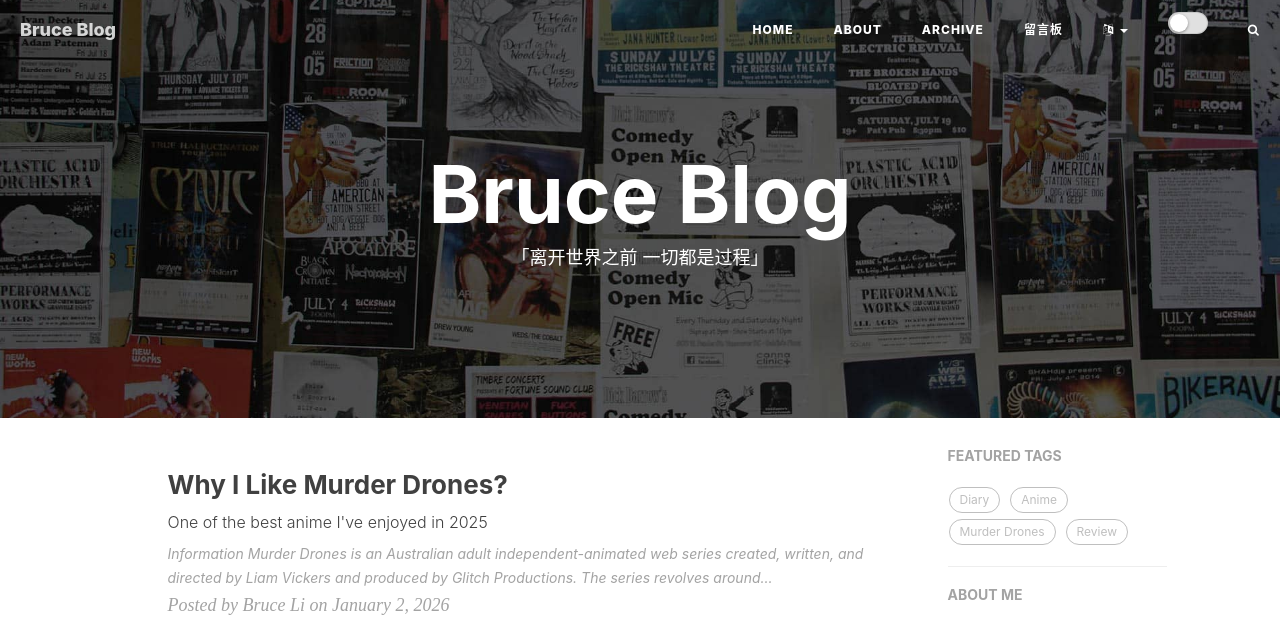
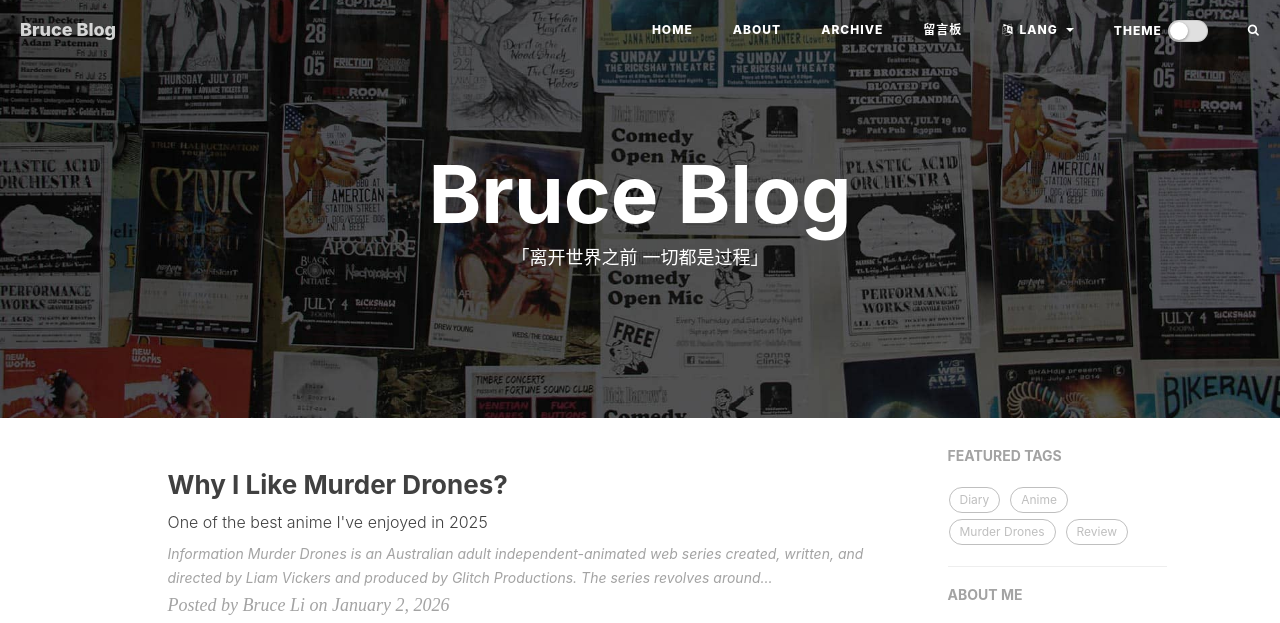
Before and after one commit to Lpiney/lpiney.github.io, a Jekyll site: the page built from index.html, in a window 1280 px wide, cut to the strip 0-623 px from the top of the page. Built offline with Jekyll 4.4.1, drawn with Linux system fonts in a browser that asks for light colours; nearby versions of some CDN libraries; the list of posts is cut into pages by our own code; comment, search, counter and statistics services are not loaded.

Commit message:
feat: align navbar toggles and add labels

```diff
--- a/_includes/nav.html
+++ b/_includes/nav.html
@@ -33,16 +33,20 @@
                         <li class="dropdown">
                             <a href="#" class="dropdown-toggle" data-toggle="dropdown" role="button" aria-haspopup="true"
                                 aria-expanded="false" aria-label="Select language" title="Select language">
-                                <i class="fa fa-language"></i> <span class="caret"></span>
+                                <i class="fa fa-language"></i>
+                                <span class="nav-label lang-zh">语言</span>
+                                <span class="nav-label lang-en">Lang</span>
+                                <span class="caret"></span>
                             </a>
                             <ul class="dropdown-menu">
                                 <li><a href="#" class="lang-select" data-lang="zh">中文</a></li>
                                 <li><a href="#" class="lang-select" data-lang="en">English</a></li>
                             </ul>
                         </li>
-                        <!-- Dark Mode Toggle -->
                         <li class="navbar-dark-toggle">
                             <a href="#" id="dark-mode-toggle" aria-label="Toggle dark mode">
+                                <span class="dark-toggle-label nav-label lang-zh">主题</span>
+                                <span class="dark-toggle-label nav-label lang-en">Theme</span>
                                 <span class="dark-toggle-switch">
                                     <span class="dark-toggle-knob"></span>
                                 </span>
--- a/css/dark-mode.css
+++ b/css/dark-mode.css
@@ -29,6 +29,10 @@ body.dark-mode .navbar-custom .dropdown-menu > li > a:focus {
 body.dark-mode .dark-toggle-switch {
     background: #007aff;
     box-shadow: inset 0 0 0 1px rgba(0, 0, 0, 0.25);
+}
+
+body.dark-mode .dark-toggle-label {
+    color: #ddd;
 }
 
 body.dark-mode .dark-toggle-knob {
--- a/css/language.css
+++ b/css/language.css
@@ -26,14 +26,25 @@ body.lang-en .lang-zh {
 }
 
 /* Dark Mode Toggle Switch (P3-like) */
-.navbar-dark-toggle {
-    padding-top: 12px;
-    padding-bottom: 12px;
+.navbar-dark-toggle #dark-mode-toggle {
+    display: inline-flex;
+    align-items: center;
+    gap: 6px;
+    padding-top: 20px;
+    padding-bottom: 20px;
 }
 
-.navbar-dark-toggle #dark-mode-toggle {
-    padding-top: 0;
-    padding-bottom: 0;
+.nav-label {
+    font-size: 12px;
+    text-transform: uppercase;
+    letter-spacing: 1px;
+    color: inherit;
+}
+
+.navbar-custom .nav .dropdown-toggle {
+    display: inline-flex;
+    align-items: center;
+    gap: 6px;
 }
 
 .dark-toggle-switch {
```
